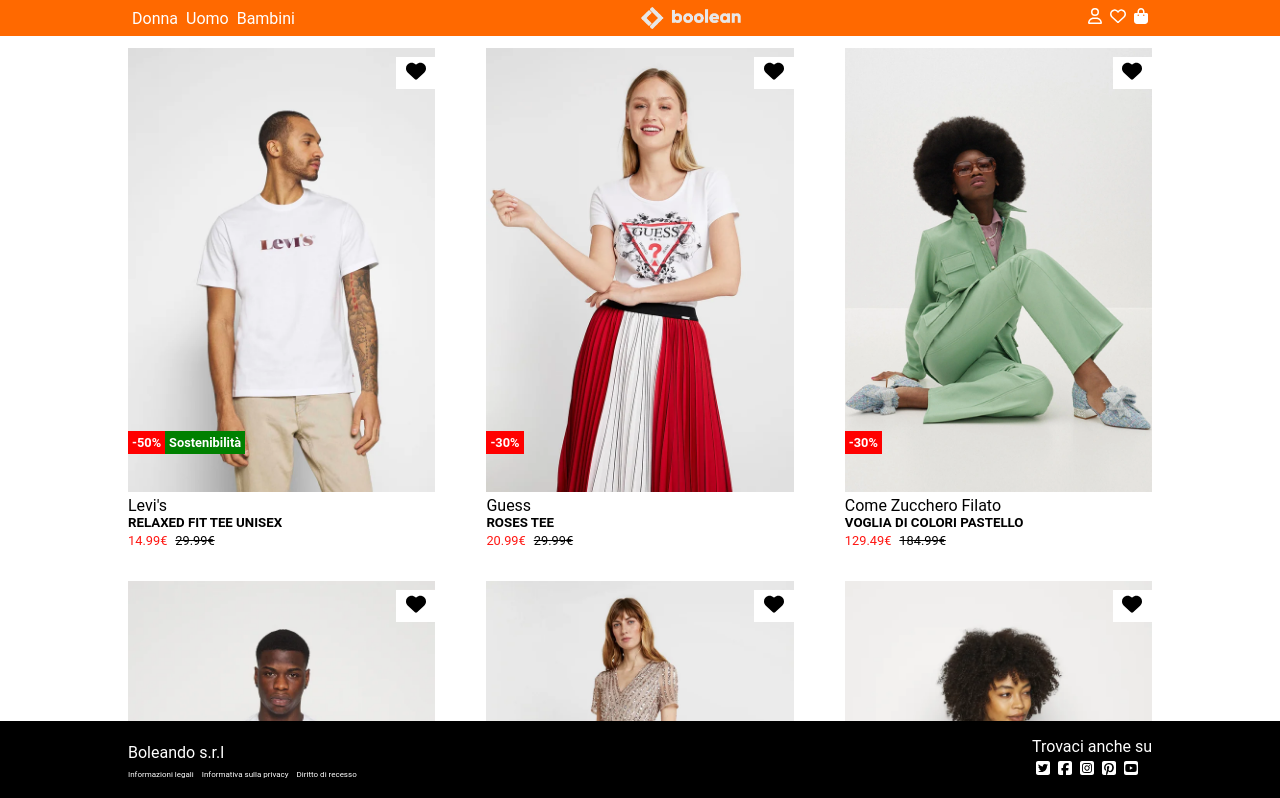
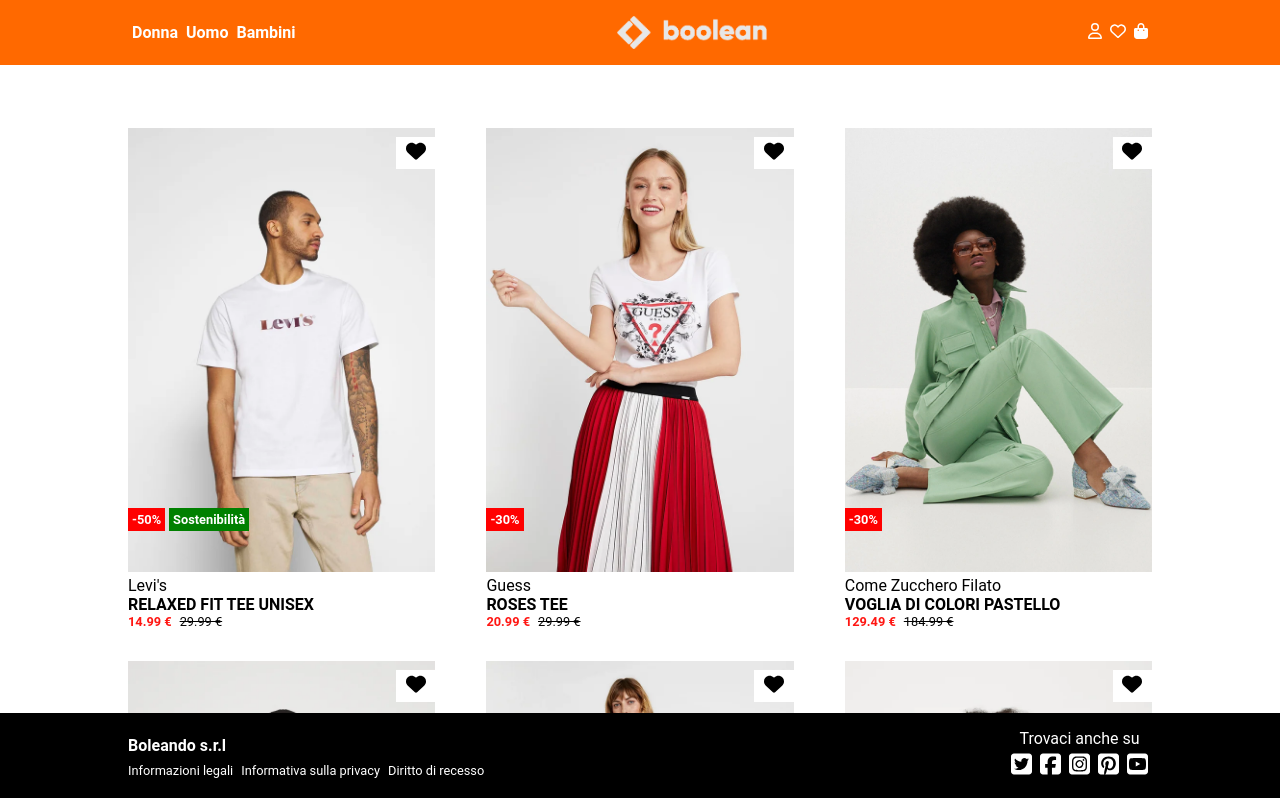
Before and after one commit to andreadebortoli2/vite-boolando, a Vue app: page / in a window 1280 px wide. Shown: the top 798 px of the page. Built offline with nearby package versions, Linux system fonts and the light colour scheme.

Commit message:
edit scss style

```diff
--- a/src/assets/partials/_FooterStyle.scss
+++ b/src/assets/partials/_FooterStyle.scss
@@ -10,9 +10,26 @@
     width: 100%;
     z-index: 10;
 
-    .legal_info {
-        font-size: 0.5rem;
-        padding-top: 0.5rem;
-        margin-left: -0.25rem;
+    .left_footer {
+
+        .footer_title {
+            font-weight: bold;
+        }
+
+        .legal_info {
+            font-size: 0.8rem;
+            padding-top: 0.5rem;
+            margin-left: -0.25rem;
+        }
+    }
+
+    .find_us {
+        text-align: center;
+
+        svg {
+            height: 1.5rem;
+            fill: $lighter;
+            margin: 0.25rem;
+        }
     }
 }
--- a/src/assets/partials/_HeaderStyle.scss
+++ b/src/assets/partials/_HeaderStyle.scss
@@ -3,9 +3,23 @@
 
 #site_header {
     background-color: $header-bg;
-    padding: 0.25rem 0;
+    padding: 1rem 0;
     position: fixed;
     top: 0;
     width: 100%;
     z-index: 10;
+
+    nav {
+        font-weight: bold;
+    }
+
+    .logo {
+        width: 150px;
+    }
+
+    .icons svg {
+        height: 1rem;
+        fill: $lighter;
+        margin: 0.25rem;
+    }
 }
--- a/src/assets/partials/_MainStyle.scss
+++ b/src/assets/partials/_MainStyle.scss
@@ -2,8 +2,7 @@
 @use './Utilities' as *;
 
 #site_main {
-    padding-top: 2rem;
-    padding-bottom: 5rem;
+    padding: 7rem 0;
     overflow-y: auto;
 
     .item_container {
--- a/src/assets/partials/_ProductCard.scss
+++ b/src/assets/partials/_ProductCard.scss
@@ -43,6 +43,7 @@
         position: absolute;
         bottom: 10%;
         left: 0;
+        display: flex;
 
         .discount {
             font-size: 0.8rem;
@@ -50,6 +51,7 @@
             color: $lighter;
             background-color: $discount;
             padding: 0.25rem;
+            margin-right: 0.25rem;
         }
 
         .susteinability_mark {
@@ -63,9 +65,14 @@
 }
 
 .article_info {
+
+    .price {
+        display: flex;
+
         .current_price {
             color: $price;
             font-size: 0.8rem;
+            font-weight: bolder;
         }
 
         .older_price {
@@ -74,3 +81,4 @@
             margin-left: 0.5rem;
         }
     }
+}
--- a/src/assets/partials/_Utilities.scss
+++ b/src/assets/partials/_Utilities.scss
@@ -1,19 +1,10 @@
 @use './Variables' as *;
 
-.d-flex {
+.container {
+    width: 80%;
+    margin: auto;
     display: flex;
     flex-wrap: wrap;
     justify-content: space-between;
     align-items: center;
 }
-
-.container {
-    width: 80%;
-    margin: auto;
-}
-
-.icons svg {
-    height: 1rem;
-    fill: $lighter;
-    margin: 0.25rem;
-}
--- a/src/components/AppFooter.vue
+++ b/src/components/AppFooter.vue
@@ -6,9 +6,9 @@
 
 <template>
     <footer id="site_footer">
-        <div class="container d-flex">
+        <div class="container">
             <div class="left_footer">
-                <div>Boleando s.r.l</div>
+                <div class="footer_title">Boleando s.r.l</div>
                 <div class="legal_info">
                     <a href="#">Informazioni legali</a>
                     <a href="#">Informativa sulla privacy</a>
--- a/src/components/AppHeader.vue
+++ b/src/components/AppHeader.vue
@@ -6,14 +6,14 @@
 
 <template>
     <header id="site_header">
-        <div class="container d-flex">
+        <div class="container">
             <nav>
                 <a href="#">Donna</a>
                 <a href="#">Uomo</a>
                 <a href="#">Bambini</a>
             </nav>
 
-            <img class="logo" src="/images/img/boolean-logo.png" alt="" width="100">
+            <img class="logo" src="/images/img/boolean-logo.png" alt="">
 
             <div class="icons">
                 <svg xmlns="http://www.w3.org/2000/svg" viewBox="0 0 448 512">
--- a/src/components/AppMain.vue
+++ b/src/components/AppMain.vue
@@ -17,7 +17,7 @@
 
 <template>
     <main id="site_main">
-        <div class="container d-flex">
+        <div class="container">
 
             <ProductCard :firstProductImage="product.firstProductImage" :secondProductImage="product.secondProductImage"
                 :discount="product.discount" :sustenability="product.sustenability" :brand="product.brand"
--- a/src/components/ProductCard.vue
+++ b/src/components/ProductCard.vue
@@ -34,18 +34,18 @@
             </div>
 
             <div class="item_marks">
-                <span class="discount" v-if="discount !== 0">-{{ discount }}%</span>
-                <span class="susteinability_mark" v-if="sustenability === true">Sostenibilità</span>
+                <div class="discount" v-if="discount !== 0">-{{ discount }}%</div>
+                <div class="susteinability_mark" v-if="sustenability === true">Sostenibilità</div>
             </div>
         </div>
 
         <div class="article_info">
 
             <div>{{ brand }}</div>
-            <h5>{{ model }}</h5>
+            <h4>{{ model }}</h4>
             <div class="price">
-                <span class="current_price">{{ finalPrice(price, discount) }}&euro;</span>
-                <span class="older_price" v-if="discount !== 0">{{ price }}&euro;</span>
+                <div class="current_price">{{ finalPrice(price, discount) }} &euro;</div>
+                <div class="older_price" v-if="discount !== 0">{{ price }} &euro;</div>
             </div>
 
         </div>
```
Lines whose indentation alone changed are shown as unchanged.
